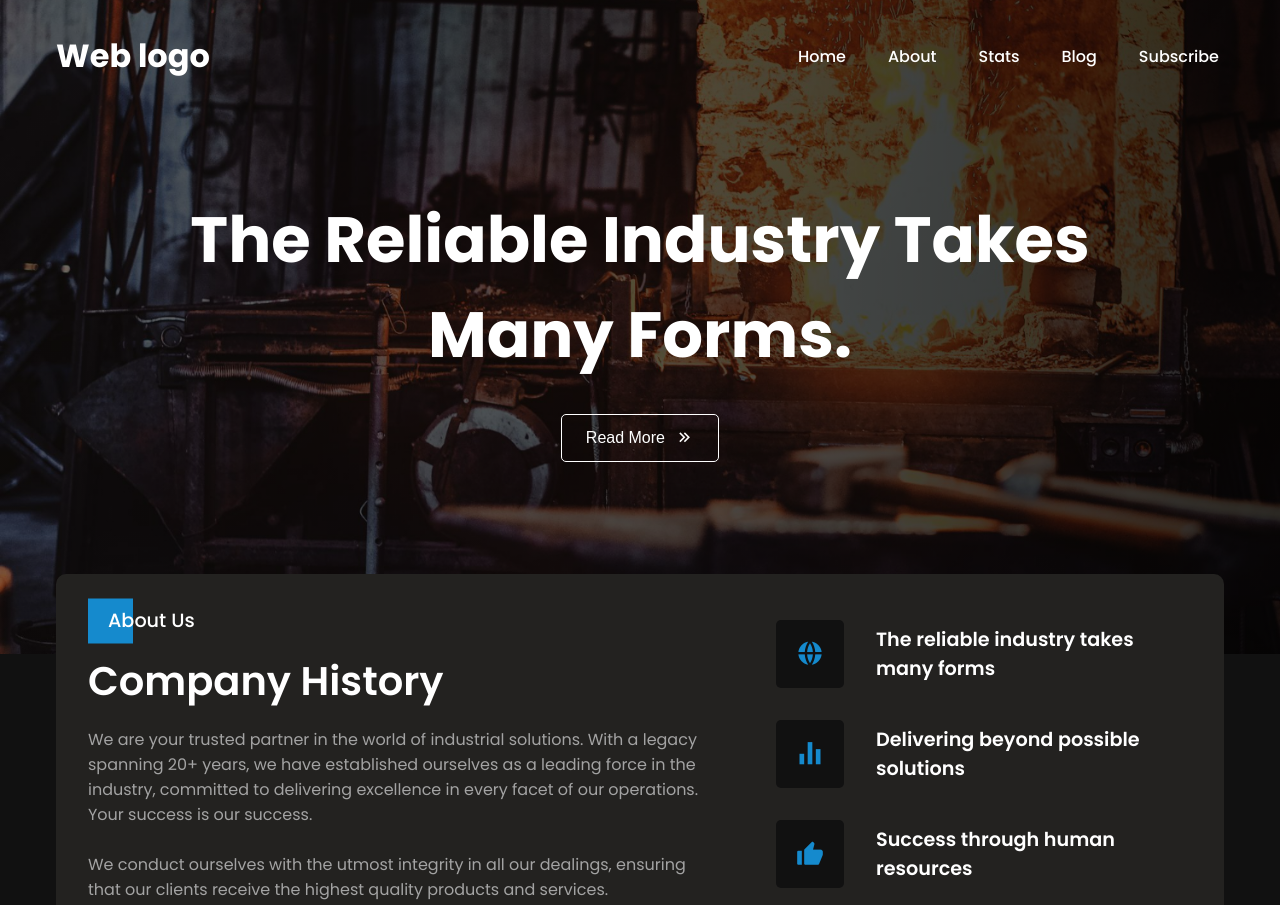
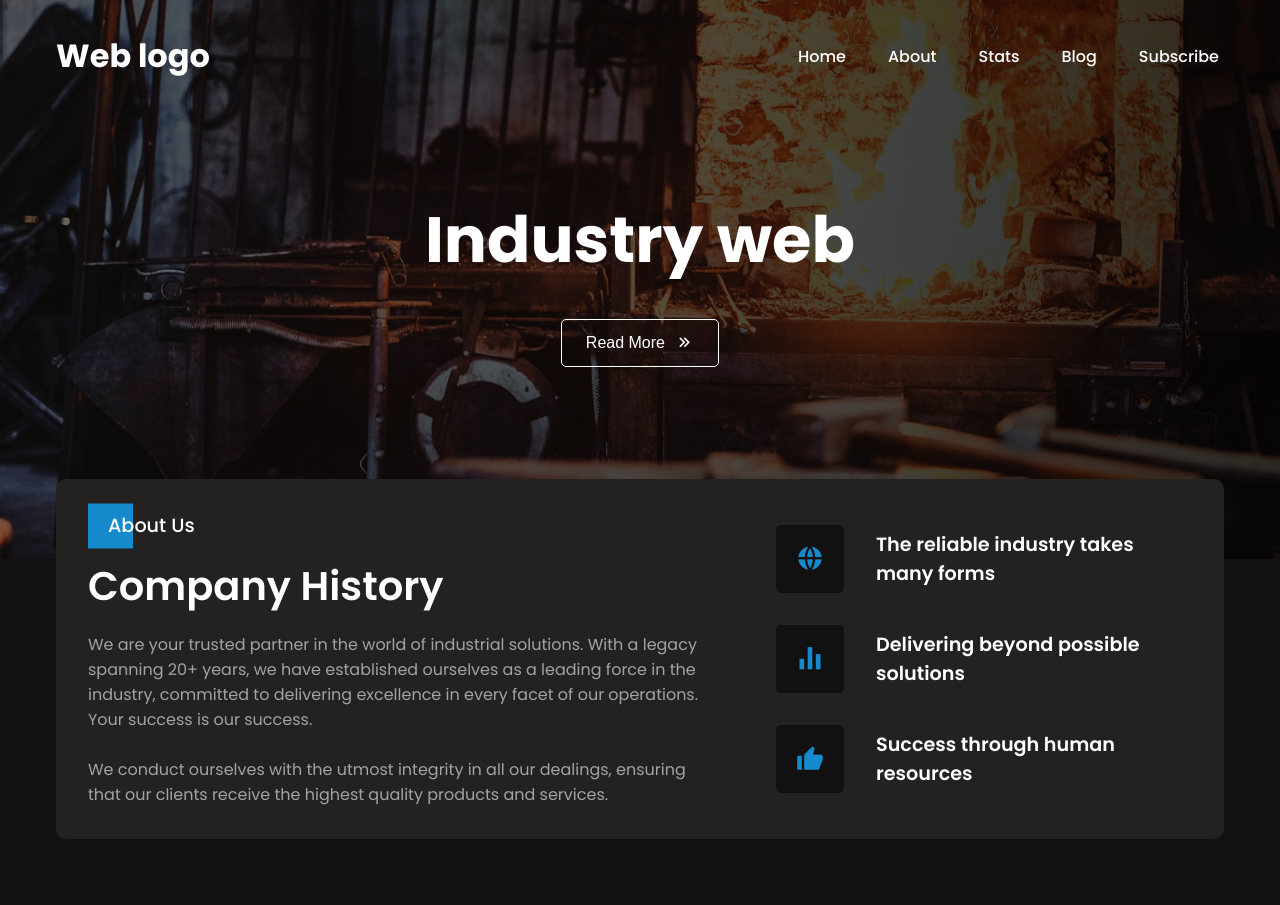
Before and after one commit to JorgeLuMC/demo02, a plain HTML site: page index.html in a window 1280 px wide. Shown: the top 905 px of the page. Drawn offline with nearby package versions, Linux system fonts and the light colour scheme.

Commit message:
head edit

```diff
--- a/index.html
+++ b/index.html
@@ -26,7 +26,7 @@
       </div>
     </nav>
     <div class="section__container header__container" id="home">
-      <h1>The Reliable Industry Takes Many Forms.</h1>
+      <h1>Industry web</h1>
       <button class="btn btn__secondary">
         Read More
         <span><i class="ri-arrow-right-double-line"></i></span>
```
